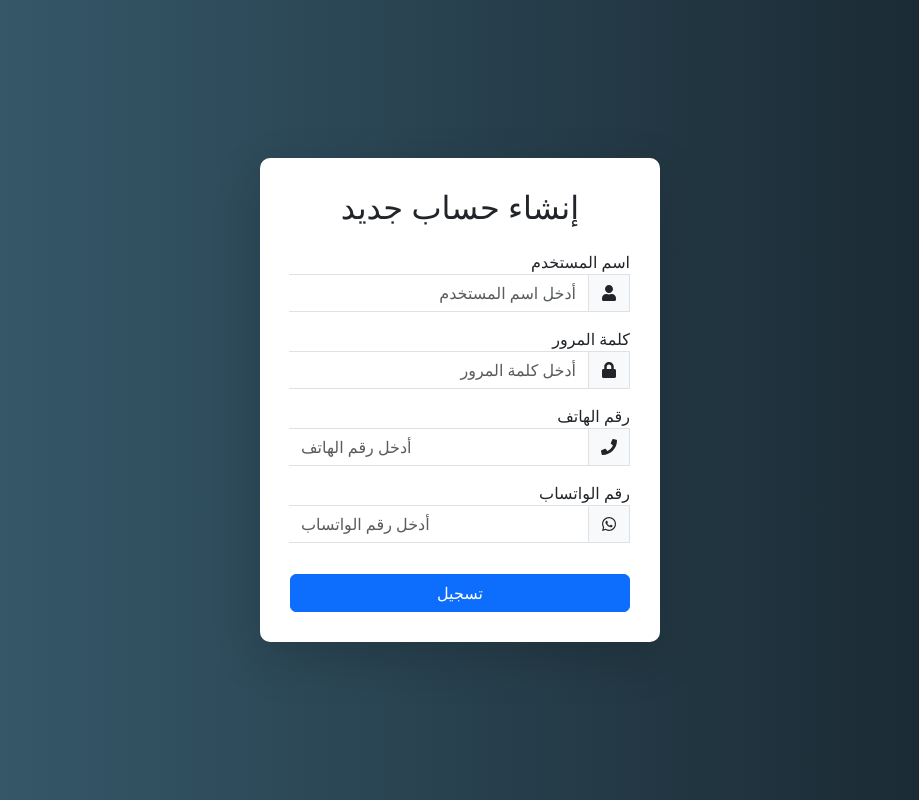
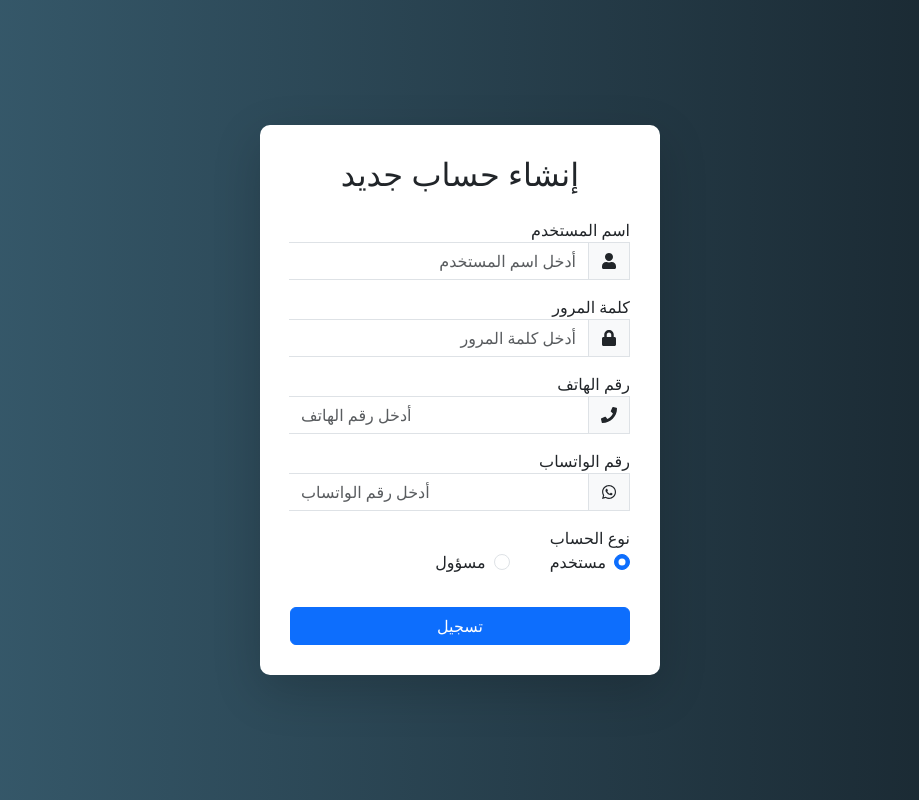
Before and after one commit to AhmadAlhjje/Real_Estate, a React (Vite) app: page /register in a window 1280 px wide. Shown: the whole page, without its empty margins (180-1099 px from the left). Built offline with nearby package versions, Linux system fonts and the light colour scheme.

Commit message:
Add Api Admin

```diff
--- a/src/App.jsx
+++ b/src/App.jsx
@@ -13,7 +13,7 @@ import AddProperty from './pages/AddProperty/AddProperty';
 
 function AppContent() {
   const location = useLocation(); // الحصول على المسار الحالي
-  const hideNavBar = location.pathname === "/register" ||location.pathname === "/login"; // التحقق إذا كان في صفحة التسجيل
+  const hideNavBar = location.pathname === "/register" ||location.pathname === "/login" ||location.pathname === "/dashboard"; // التحقق إذا كان في صفحة التسجيل
 
   return (
     <>
--- a/src/api/UserApi.js
+++ b/src/api/UserApi.js
@@ -1,6 +1,6 @@
 import { BASE_URL} from './api'
 
-// دالة انشاء حساب
+// دالة انشاء حساب مستخدم
 export const registerUser = async (userData) => {
   try {
     const response = await fetch(`${BASE_URL}/users/register`, {
@@ -23,8 +23,32 @@ export const registerUser = async (userData) => {
   }
 };
 
-// دالة  تسجيل الدخول
-export const loginUser = async (formData) => {
+
+// دالة انشاء حساب المسؤول
+export const registerAdmin = async (adminData) => {
+  try {
+    const response = await fetch(`${BASE_URL}/propertyOwners/register`, {
+      method: "POST",
+      headers: {
+        "Content-Type": "application/json",
+      },
+      body: JSON.stringify(adminData),
+    });
+
+    if (!response.ok) {
+      throw new Error("فشل في تسجيل المسؤول");
+    }
+
+    const data = await response.json();
+    return data;
+  } catch (error) {
+    console.error("خطأ أثناء تسجيل المسؤول:", error);
+    return null;
+  }
+};
+
+  // دالة تسجيل الدخول للمستخدم
+  export const loginUser = async (formData) => {
     try {
       const response = await fetch(`${BASE_URL}/users/login`, {
         method: "POST",
@@ -44,3 +68,25 @@ export const loginUser = async (formData) => {
       throw new Error(error.message); // إعادة الخطأ
     }
   };
+
+  // دالة تسجيل الدخول للمسؤول
+export const loginAdmin = async (adminData) => {
+  try {
+    const response = await fetch(`${BASE_URL}/propertyOwners/login`, {
+      method: "POST",
+      headers: {
+        "Content-Type": "application/json",
+      },
+      body: JSON.stringify(adminData),
+    });
+
+    if (!response.ok) {
+      throw new Error("فشل تسجيل الدخول كمسؤول، تحقق من البيانات.");
+    }
+
+    const data = await response.json();
+    return data; // إرجاع التوكن
+  } catch (error) {
+    throw new Error(error.message); // إعادة الخطأ
+  }
+};
--- a/src/components/NavBar/NavBar.jsx
+++ b/src/components/NavBar/NavBar.jsx
@@ -84,7 +84,6 @@ const NavBar = () => {
                 <Link to="/register" className="user-dropdown-item">إنشاء حساب</Link>
               </>
             )}
-            <Link to="/favorites" className="user-dropdown-item">المفضلات</Link>
           </div>
         )}
       </nav>
--- a/src/pages/Login/Login.jsx
+++ b/src/pages/Login/Login.jsx
@@ -2,19 +2,21 @@ import React, { useState } from "react";
 import { useNavigate } from "react-router-dom"; // استيراد useNavigate
 import "./Login.css"; // ملف التنسيقات
 import { FaUser, FaLock } from "react-icons/fa";
-import { loginUser } from "../../api/UserApi"; // استيراد دالة تسجيل الدخول من authAPI.js
+import { loginUser, loginAdmin } from "../../api/UserApi"; // استيراد دوال تسجيل الدخول
 
 const Login = () => {
   const navigate = useNavigate(); // إنشاء كائن التنقل
   const [formData, setFormData] = useState({
     username: "",
     password: "",
+    role: "user", // القيمة الافتراضية هي "مستخدم"
   });
   const [error, setError] = useState(null);
 
   // تحديث الحقول عند الكتابة
   const handleChange = (e) => {
-    setFormData({ ...formData, [e.target.name]: e.target.value });
+    const { name, value } = e.target;
+    setFormData({ ...formData, [name]: value });
   };
 
   // إرسال الطلب عند الضغط على زر تسجيل الدخول
@@ -23,12 +25,21 @@ const Login = () => {
     setError(null);
 
     try {
-      const data = await loginUser(formData); // استخدام الدالة من authAPI
-      localStorage.setItem("token", data.token); // حفظ التوكن في localStorage
-      navigate("/"); // التوجيه إلى الصفحة الرئيسية
+      let data;
 
+      if (formData.role === "user") {
+        // تسجيل الدخول كمستخدم عادي
+        data = await loginUser(formData);
+        localStorage.setItem("token", data.token); // حفظ التوكن في localStorage
+        navigate("/"); // التوجيه إلى الصفحة الرئيسية
+      } else if (formData.role === "admin") {
+        // تسجيل الدخول كمسؤول
+        data = await loginAdmin(formData);
+        localStorage.setItem("token", data.token); // حفظ التوكن في localStorage
+        navigate("/dashboard"); // التوجيه إلى صفحة المسؤولين
+      }
     } catch (err) {
-      setError(err.message); // عرض رسالة الخطأ
+      setError(err.message || "حدث خطأ أثناء تسجيل الدخول."); // عرض رسالة الخطأ
     }
   };
 
@@ -74,6 +85,37 @@ const Login = () => {
             </div>
           </div>
 
+          {/* اختيار نوع الحساب */}
+          <div className="form-group">
+            <label>نوع الحساب</label>
+            <div className="d-flex gap-3">
+              <div className="form-check">
+                <input
+                  type="radio"
+                  id="user"
+                  name="role"
+                  value="user"
+                  checked={formData.role === "user"}
+                  onChange={handleChange}
+                  className="form-check-input"
+                />
+                <label htmlFor="user" className="form-check-label">مستخدم</label>
+              </div>
+              <div className="form-check">
+                <input
+                  type="radio"
+                  id="admin"
+                  name="role"
+                  value="admin"
+                  checked={formData.role === "admin"}
+                  onChange={handleChange}
+                  className="form-check-input"
+                />
+                <label htmlFor="admin" className="form-check-label">مسؤول</label>
+              </div>
+            </div>
+          </div>
+
           {/* زر تسجيل الدخول */}
           <button type="submit" className="btn btn-primary w-100 mt-3">تسجيل الدخول</button>
         </form>
--- a/src/pages/Register/Register.jsx
+++ b/src/pages/Register/Register.jsx
@@ -2,7 +2,7 @@ import React, { useState } from "react";
 import { useNavigate } from "react-router-dom"; // استيراد useNavigate
 import "./Register.css"; // ملف التنسيقات المخصصة
 import { FaUser, FaLock, FaPhone, FaWhatsapp } from "react-icons/fa";
-import { registerUser } from "../../api/UserApi"; // استيراد دالة التسجيل
+import { registerUser, registerAdmin } from "../../api/UserApi"; // استيراد دوال التسجيل
 
 const Register = () => {
   const navigate = useNavigate(); // إنشاء كائن التنقل
@@ -11,27 +11,43 @@ const Register = () => {
     password: "",
     phone: "",
     whatsapp: "",
+    role: "user", // القيمة الافتراضية هي "مستخدم"
   });
 
   const [error, setError] = useState(null);
   const [success, setSuccess] = useState(null);
 
   const handleChange = (e) => {
-    setFormData({ ...formData, [e.target.name]: e.target.value });
+    const { name, value } = e.target;
+    setFormData({ ...formData, [name]: value });
   };
 
   const handleSubmit = async (e) => {
     e.preventDefault();
     setError(null);
     setSuccess(null);
+
     try {
-      await registerUser(formData);
-      setSuccess("تم التسجيل بنجاح! سيتم نقلك إلى صفحة تسجيل الدخول...");
-      setTimeout(() => {
-        navigate("/login"); // النقل إلى صفحة تسجيل الدخول بعد ثانيتين
-      }, 2000);
+      let response;
+
+      if (formData.role === "user") {
+        // تسجيل المستخدم العادي
+        response = await registerUser(formData);
+      } else if (formData.role === "admin") {
+        // تسجيل المسؤول
+        response = await registerAdmin(formData);
+      }
+
+      if (response) {
+        setSuccess("تم التسجيل بنجاح! سيتم نقلك إلى صفحة تسجيل الدخول...");
+        setTimeout(() => {
+          navigate("/login"); // النقل إلى صفحة تسجيل الدخول بعد ثانيتين
+        }, 2000);
+      } else {
+        setError("حدث خطأ أثناء التسجيل.");
+      }
     } catch (err) {
-      setError(err.message);
+      setError(err.message || "حدث خطأ أثناء التسجيل.");
     }
   };
 
@@ -112,6 +128,37 @@ const Register = () => {
             </div>
           </div>
 
+          {/* اختيار نوع الحساب */}
+          <div className="form-group">
+            <label>نوع الحساب</label>
+            <div className="d-flex gap-3">
+              <div className="form-check">
+                <input
+                  type="radio"
+                  id="user"
+                  name="role"
+                  value="user"
+                  checked={formData.role === "user"}
+                  onChange={handleChange}
+                  className="form-check-input"
+                />
+                <label htmlFor="user" className="form-check-label">مستخدم</label>
+              </div>
+              <div className="form-check">
+                <input
+                  type="radio"
+                  id="admin"
+                  name="role"
+                  value="admin"
+                  checked={formData.role === "admin"}
+                  onChange={handleChange}
+                  className="form-check-input"
+                />
+                <label htmlFor="admin" className="form-check-label">مسؤول</label>
+              </div>
+            </div>
+          </div>
+
           {/* زر التسجيل */}
           <button type="submit" className="btn btn-primary w-100 mt-3">تسجيل</button>
         </form>
```
